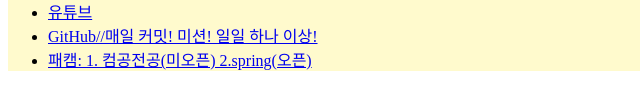
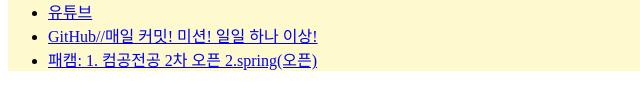
Before and after one commit to babsang781/web1, a plain HTML site: page index.html in a window 1280 px wide. Shown: the part 496-606 px from the top of the page, 0-640 px from the left. Drawn offline with Linux system fonts and the light colour scheme; files whose address does not match are found by name.

Commit message:
Update index.html

```diff
--- a/index.html
+++ b/index.html
@@ -23,7 +23,7 @@
           <li><a href = "https://blog.naver.com/otatai781">내 블로그</a><br>
           <li><a href = "https://www.youtube.com">유튜브</a>
           <li><a href = "https://https://github.com/">GitHub//매일 커밋! 미션! 일일 하나 이상!</a>
-          <li><a href = "https://fastcampus.co.kr">패캠: 1. 컴공전공(미오픈) 2.spring(오픈)</a>
+          <li><a href = "https://fastcampus.co.kr">패캠: 1. 컴공전공 2차 오픈 2.spring(오픈)</a>
         </ul>
         </p>
       </div>
```
